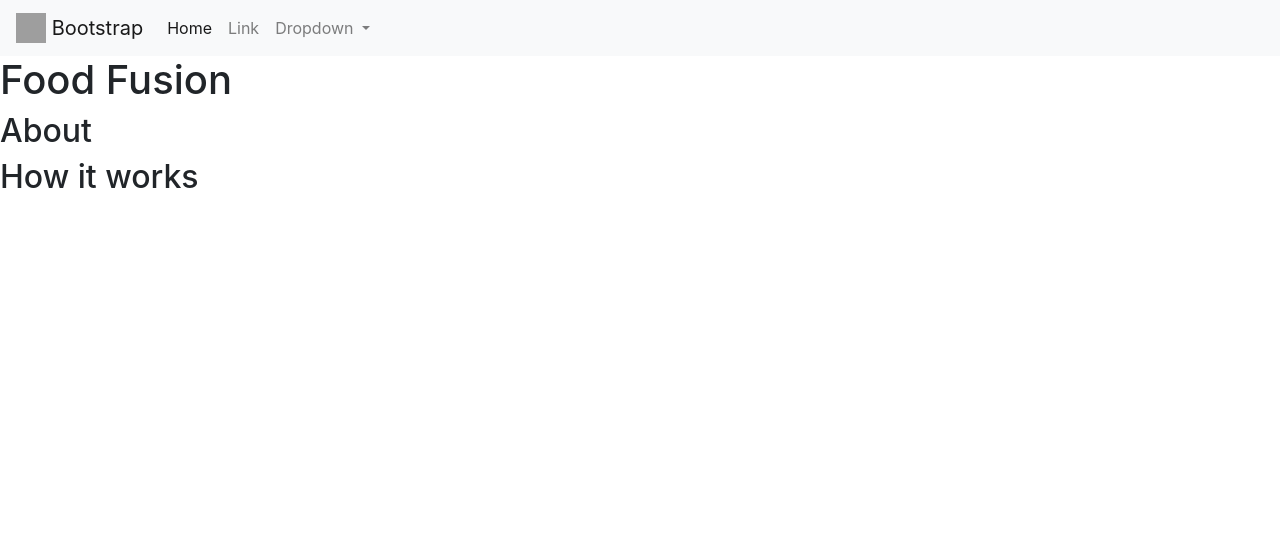
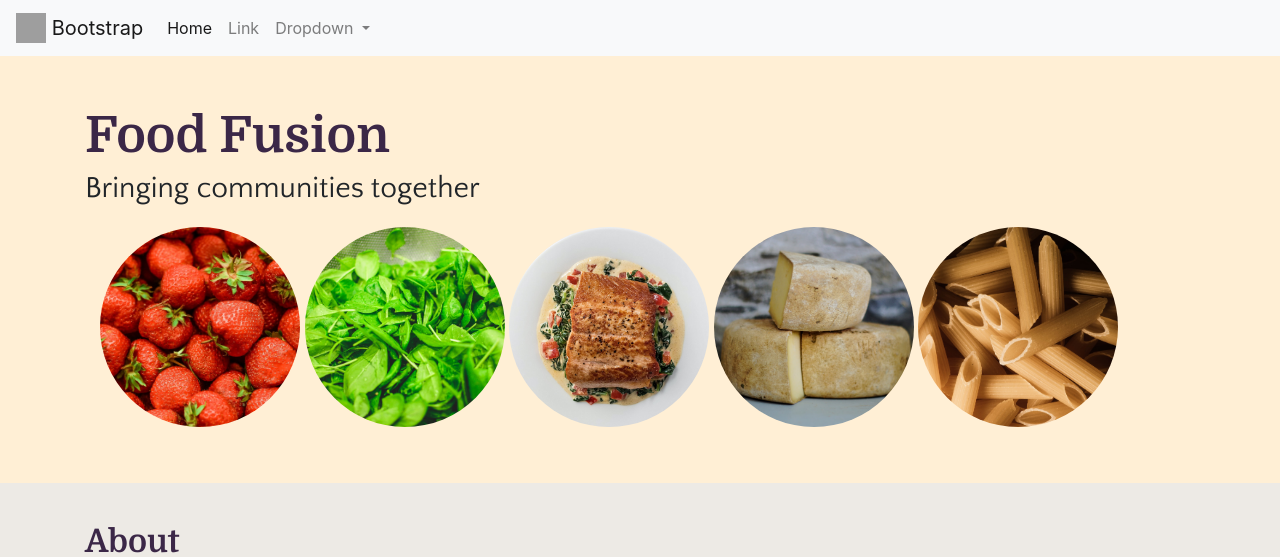
Before and after one commit to stephanieyen/Food-share, a Flask app: page / in a window 1280 px wide. Shown: the top 557 px of the page. Before the commit the page ends 188 px from the top, so only its background shows below. Run offline with Flask 2, Linux system fonts and the light colour scheme; some libraries are stand-ins or nearby versions; grey boxes are pictures that could not be loaded.

Commit message:
edited index.html and style.css, added base.html

```diff
--- a/static/css/style.css
+++ b/static/css/style.css
@@ -0,0 +1,75 @@
+.masthead {
+    background-color: papayawhip;
+    padding: 50px;
+}
+
+.page-section {
+    padding: 40px;
+}
+
+.masthead-heading,
+.page-section-heading {
+    font-family: 'Domine', serif;
+    font-weight: bold;
+    text-align: left;
+    color: #3b2747;
+}
+
+.masthead-heading {
+    font-size: 50px;
+}
+.masthead-subheading {
+    font-family: 'Quattrocento Sans', sans-serif;
+    font-size: 30px;
+}
+
+.circular-landscape:hover,
+.circular-portrait:hover {
+    opacity: 0.5;
+    box-shadow: 0 0 5px 5px;
+}
+
+.circular-landscape {
+    display: inline-block;
+    position: relative;
+    width: 200px;
+    height: 200px;
+    overflow: hidden;
+    border-radius: 50%;
+}
+
+.circular-landscape img {
+    width: auto;
+    height: 100%;
+    margin-left: -40px;
+}
+
+.circular-portrait {
+    display: inline-block;
+    position: relative;
+    width: 200px;
+    height: 200px;
+    overflow: hidden;
+    border-radius: 50%;
+}
+
+.circular-portrait img {
+    width: 100%;
+    height: auto;
+    margin-top: -55px;
+}
+
+#about {
+    background-color: #edeae5;
+}
+
+#groceries {
+    max-width:100%;
+    height:auto;
+}
+
+#howitworks {
+
+}
+
+/* green color: #cfdec9 */
--- /dev/null
+++ b/templates/base.html
@@ -0,0 +1,63 @@
+<!DOCTYPE html>
+<html lang="en">
+
+<head>
+
+    <!-- Required meta tags -->
+    <meta charset="utf-8">
+    <meta name="viewport" content="width=device-width, initial-scale=1, shrink-to-fit=no">
+
+	<!-- Import the webpage's stylesheet -->
+    <link rel="stylesheet" type="text/css" href="static/css/style.css?q={{ time }}" />
+
+    <!-- Compiled and minified CSS -->
+    <link rel="stylesheet" href="https://stackpath.bootstrapcdn.com/bootstrap/4.4.1/css/bootstrap.min.css" integrity="sha384-Vkoo8x4CGsO3+Hhxv8T/Q5PaXtkKtu6ug5TOeNV6gBiFeWPGFN9MuhOf23Q9Ifjh" crossorigin="anonymous">
+
+    <!-- Import fonts -->
+    <link href="https://fonts.googleapis.com/css2?family=Domine:wght@400;700&display=swap" rel="stylesheet">
+    <link href="https://fonts.googleapis.com/css2?family=Quattrocento+Sans&display=swap" rel="stylesheet">
+
+</head>
+
+<body>
+    <!-- Nav bar with image and text -->
+    <nav class="navbar navbar-expand-lg navbar-light bg-light">
+    <a class="navbar-brand" href="#">
+        <img src="/docs/4.0/assets/brand/bootstrap-solid.svg" width="30" height="30" class="d-inline-block align-top" alt="">
+        Bootstrap
+    </a>
+    <button class="navbar-toggler" type="button" data-toggle="collapse" data-target="#navbarSupportedContent" aria-controls="navbarSupportedContent" aria-expanded="false" aria-label="Toggle navigation">
+        <span class="navbar-toggler-icon"></span>
+    </button>
+    <div class="collapse navbar-collapse" id="navbarSupportedContent">
+        <ul class="navbar-nav mr-auto">
+        <li class="nav-item active">
+            <a class="nav-link" href="#">Home <span class="sr-only">(current)</span></a>
+        </li>
+        <li class="nav-item">
+            <a class="nav-link" href="/index">Link</a>
+        </li>
+        <li class="nav-item dropdown">
+            <a class="nav-link dropdown-toggle" href="#" id="navbarDropdown" role="button" data-toggle="dropdown" aria-haspopup="true" aria-expanded="false">
+            Dropdown
+            </a>
+            <div class="dropdown-menu" aria-labelledby="navbarDropdown">
+            <a class="dropdown-item" href="#">Action</a>
+            <a class="dropdown-item" href="#">Another action</a>
+            <div class="dropdown-divider"></div>
+            <a class="dropdown-item" href="#">Something else here</a>
+            </div>
+        </li>
+        </ul>
+    </div>
+    </nav>
+
+    <!-- PAGE CONTENT -->
+    <div id="content">{% block content %}{% endblock %}</div>
+
+    <!-- Compiled and minified JavaScript -->
+    <script src="https://code.jquery.com/jquery-3.4.1.slim.min.js" integrity="sha384-J6qa4849blE2+poT4WnyKhv5vZF5SrPo0iEjwBvKU7imGFAV0wwj1yYfoRSJoZ+n" crossorigin="anonymous"></script>
+    <script src="https://cdn.jsdelivr.net/npm/popper.js@1.16.0/dist/umd/popper.min.js" integrity="sha384-Q6E9RHvbIyZFJoft+2mJbHaEWldlvI9IOYy5n3zV9zzTtmI3UksdQRVvoxMfooAo" crossorigin="anonymous"></script>
+    <script src="https://stackpath.bootstrapcdn.com/bootstrap/4.4.1/js/bootstrap.min.js" integrity="sha384-wfSDF2E50Y2D1uUdj0O3uMBJnjuUD4Ih7YwaYd1iqfktj0Uod8GCExl3Og8ifwB6" crossorigin="anonymous"></script>
+</body>
+</html>
--- a/templates/index.html
+++ b/templates/index.html
@@ -1,61 +1,58 @@
-<!DOCTYPE html>
-<html lang="en">
-
 <head>
     <title>Food Fusion</title>
-
-    <!-- Required meta tags -->
-    <meta charset="utf-8">
-    <meta name="viewport" content="width=device-width, initial-scale=1, shrink-to-fit=no">
-
-	<!-- Import the webpage's stylesheet -->
-    <link rel="stylesheet" type="text/css" href="static/css/receive.css?q={{ time }}" />
-
-    <!-- Compiled and minified CSS -->
-    <link rel="stylesheet" href="https://stackpath.bootstrapcdn.com/bootstrap/4.4.1/css/bootstrap.min.css" integrity="sha384-Vkoo8x4CGsO3+Hhxv8T/Q5PaXtkKtu6ug5TOeNV6gBiFeWPGFN9MuhOf23Q9Ifjh" crossorigin="anonymous">
 </head>
 
-<body>
-    <!-- Nav bar with image and text -->
-    <nav class="navbar navbar-expand-lg navbar-light bg-light">
-    <a class="navbar-brand" href="#">
-        <img src="/docs/4.0/assets/brand/bootstrap-solid.svg" width="30" height="30" class="d-inline-block align-top" alt="">
-        Bootstrap
-    </a>
-    <button class="navbar-toggler" type="button" data-toggle="collapse" data-target="#navbarSupportedContent" aria-controls="navbarSupportedContent" aria-expanded="false" aria-label="Toggle navigation">
-        <span class="navbar-toggler-icon"></span>
-    </button>
-    <div class="collapse navbar-collapse" id="navbarSupportedContent">
-        <ul class="navbar-nav mr-auto">
-        <li class="nav-item active">
-            <a class="nav-link" href="#">Home <span class="sr-only">(current)</span></a>
-        </li>
-        <li class="nav-item">
-            <a class="nav-link" href="#">Link</a>
-        </li>
-        <li class="nav-item dropdown">
-            <a class="nav-link dropdown-toggle" href="#" id="navbarDropdown" role="button" data-toggle="dropdown" aria-haspopup="true" aria-expanded="false">
-            Dropdown
-            </a>
-            <div class="dropdown-menu" aria-labelledby="navbarDropdown">
-            <a class="dropdown-item" href="#">Action</a>
-            <a class="dropdown-item" href="#">Another action</a>
-            <div class="dropdown-divider"></div>
-            <a class="dropdown-item" href="#">Something else here</a>
+{% extends "base.html" %}
+{% block content %}
+
+    <!-- Masthead -->
+    <header class="masthead">
+        <div class="container align-items-center flex-column">
+            <!-- Masthead Heading -->
+            <h1 class="masthead-heading mb-0">Food Fusion</h1>
+            <!-- Masthead Tagline -->
+            <p class="masthead-subheading">Bringing communities together</p>
+            <div class="container">
+            <div class="circular-landscape">
+                <img id="highlight" src="/../static/assets/strawberries.jpeg">
             </div>
-        </li>
-        </ul>
-    </div>
-    </nav>
+            <div class="circular-landscape">
+                <img src="/../static/assets/greenspinach.jpeg">
+            </div>
+            <div class="circular-portrait">
+                <img src="/../static/assets/salmon.jpeg">
+            </div>
+            <div class="circular-landscape">
+                <img src="/../static/assets/cheese.jpeg">
+            </div>
+            <div class="circular-landscape">
+                <img src="/../static/assets/pasta.jpeg">
+            </div>
+            </div>
+   </header>
 
-    <!-- Page content -->
-    <h1>Food Fusion</h1>
-    <h2>About</h2>
-    <h2>How it works</h2>
+    <!-- About Section -->
+    <section class="page-section" id="about">
+        <div class="container">
+            <!-- About Section Heading -->
+            <h2 class="page-section-heading">About</h2>
+            <div class="row">
+                <div class="col-sm-4">
+                    Text
+                </div>
+                <div class="col-sm-8">
+                        <img id="groceries" src="https://images.unsplash.com/photo-1584473457406-6240486418e9?ixlib=rb-1.2.1&ixid=eyJhcHBfaWQiOjEyMDd9&auto=format&fit=crop&w=1268&q=80" alt="Groceries">
+                </div>
+        </div>
+    </section>
 
-    <!-- Compiled and minified JavaScript -->
-    <script src="https://code.jquery.com/jquery-3.4.1.slim.min.js" integrity="sha384-J6qa4849blE2+poT4WnyKhv5vZF5SrPo0iEjwBvKU7imGFAV0wwj1yYfoRSJoZ+n" crossorigin="anonymous"></script>
-    <script src="https://cdn.jsdelivr.net/npm/popper.js@1.16.0/dist/umd/popper.min.js" integrity="sha384-Q6E9RHvbIyZFJoft+2mJbHaEWldlvI9IOYy5n3zV9zzTtmI3UksdQRVvoxMfooAo" crossorigin="anonymous"></script>
-    <script src="https://stackpath.bootstrapcdn.com/bootstrap/4.4.1/js/bootstrap.min.js" integrity="sha384-wfSDF2E50Y2D1uUdj0O3uMBJnjuUD4Ih7YwaYd1iqfktj0Uod8GCExl3Og8ifwB6" crossorigin="anonymous"></script>
-</body>
-</html>
+    <!-- How It Works Section -->
+    <section class="page-section" id="howitworks">
+        <div class="container">
+            <!-- How It Works Section Heading -->
+            <h2 class="page-section-heading">How It Works</h2>
+        </div>
+    </section>
+
+
+{% endblock %}
```
Also changed, not shown: static/assets/cheese.jpeg (added), static/assets/greenspinach.jpeg (added), static/assets/pasta.jpeg (added), static/assets/salmon.jpeg (added), static/assets/strawberries.jpeg (added).
